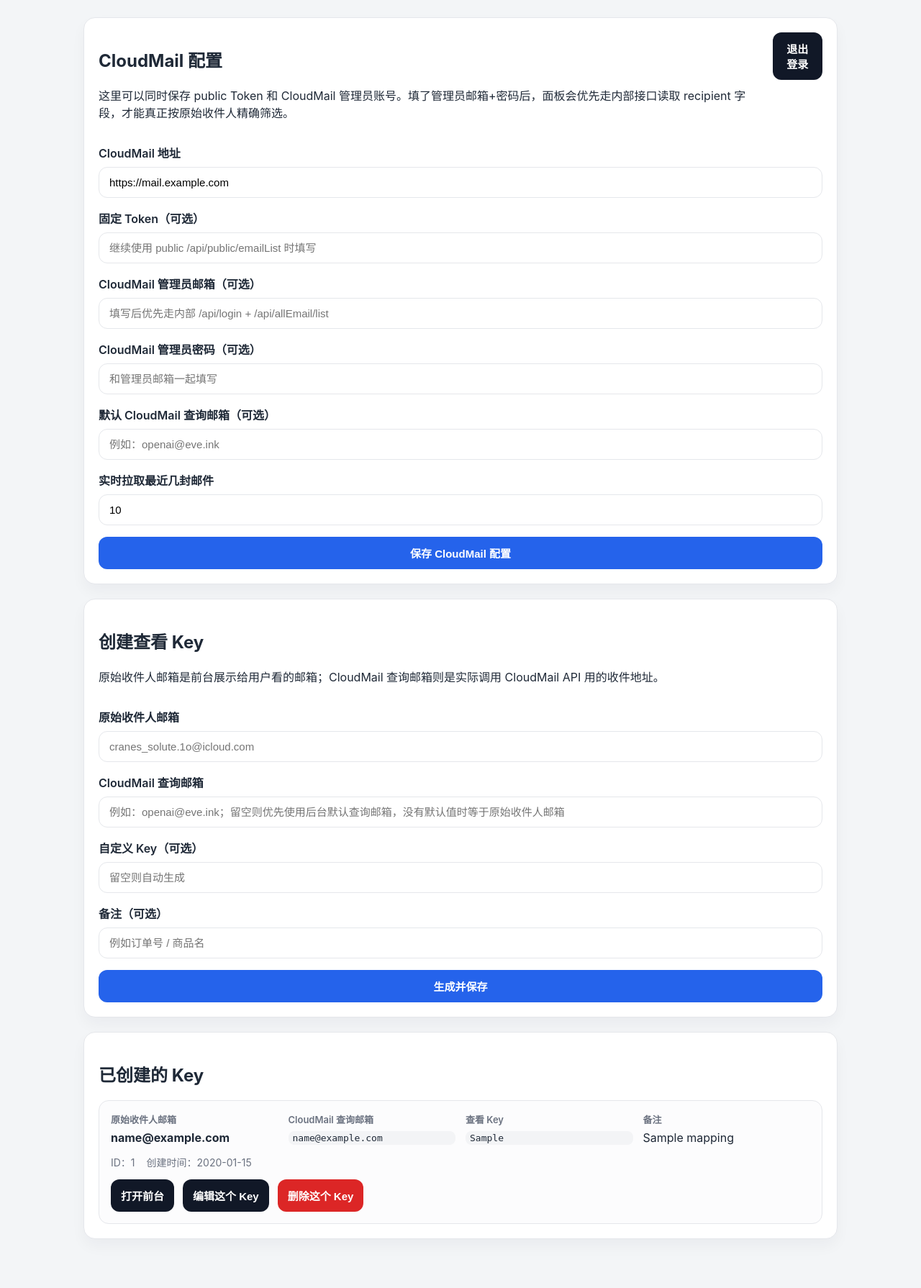
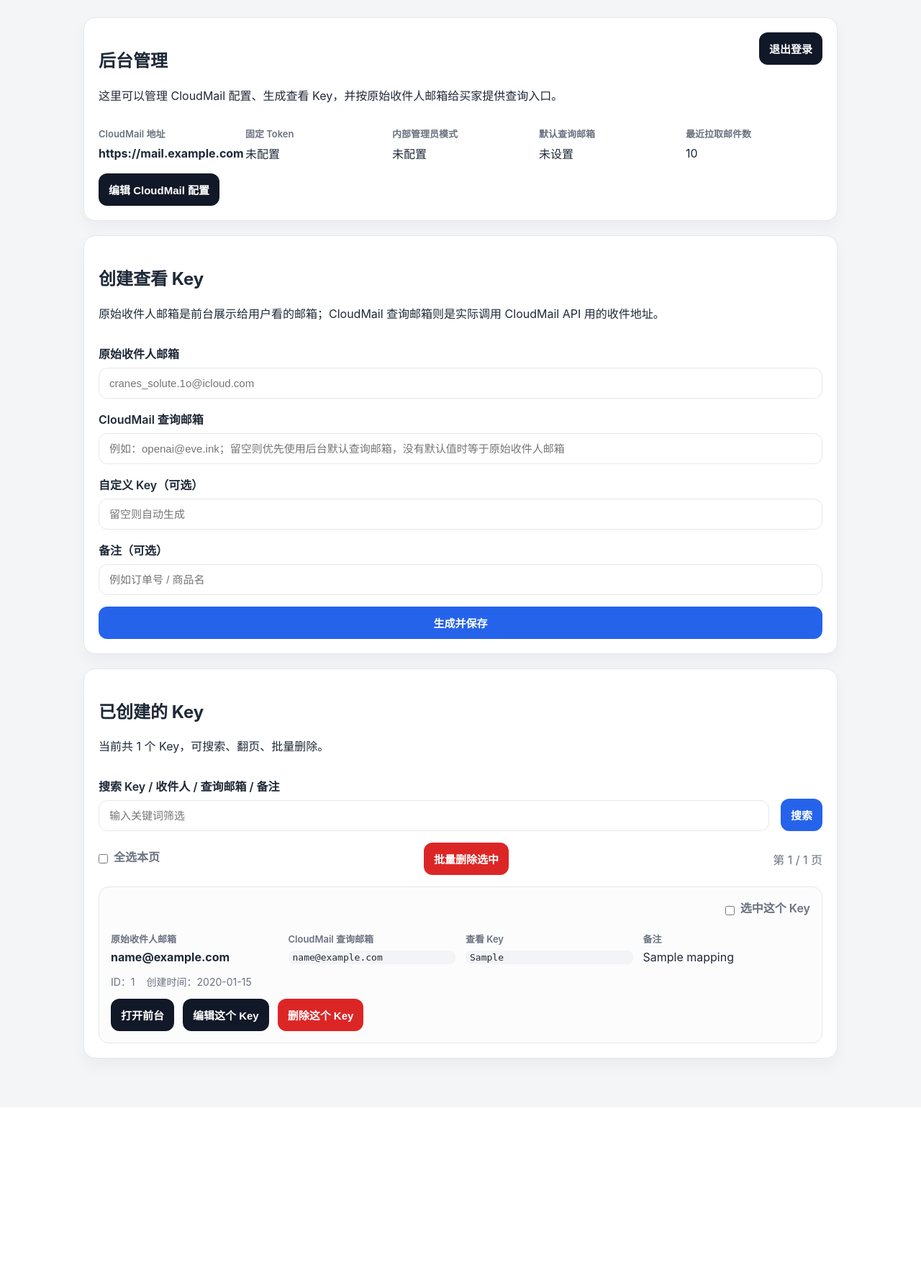
Before and after one commit to moeacgx/cloudmail-key-panel, a FastAPI app: page /admin in a window 1280 px wide. Shown: the part 119-1909 px from the top of the page at 72% size. After the commit the page ends 1613 px from the top, so only its background shows below. Run offline with FastAPI, Linux system fonts and the light colour scheme; the visitor is signed in with stand-in values (Sample User, id 1); tables that the repository leaves empty hold one stand-in row (values such as "Sample post").

Commit message:
Add admin key search pagination and batch delete

```diff
--- a/app/main.py
+++ b/app/main.py
@@ -45,6 +45,7 @@ _ORIGINAL_RECIPIENT_PATTERNS = [
         re.IGNORECASE,
     ),
 ]
+ADMIN_PAGE_SIZE = 10
 BASE_DIR = Path(__file__).resolve().parent
 TEMPLATES = Jinja2Templates(directory=str(BASE_DIR / "templates"))
 
@@ -158,10 +159,10 @@ def create_app(
         )
 
     @app.get("/admin", response_class=HTMLResponse)
-    def admin_dashboard(request: Request) -> Response:
+    def admin_dashboard(request: Request, q: str = "", page: int = 1) -> Response:
         if not _is_admin(request):
             return RedirectResponse(url="/admin/login", status_code=status.HTTP_303_SEE_OTHER)
-        return _render_admin_dashboard(request)
+        return _render_admin_dashboard(request, search_query=q, page=page)
 
     @app.post("/admin/cloudmail")
     def admin_save_cloudmail_settings(
@@ -172,6 +173,8 @@ def create_app(
         internal_admin_password: str = Form(""),
         default_query_email: str = Form(""),
         recent_email_limit: str = Form(...),
+        q: str = Form(""),
+        page: int = Form(1),
     ) -> Response:
         if not _is_admin(request):
             return RedirectResponse(url="/admin/login", status_code=status.HTTP_303_SEE_OTHER)
@@ -186,9 +189,15 @@ def create_app(
                 recent_email_limit=recent_email_limit,
             )
         except ValueError as exc:
-            return _render_admin_dashboard(request, error=_translate_store_error(str(exc)), status_code=status.HTTP_400_BAD_REQUEST)
+            return _render_admin_dashboard(
+                request,
+                error=_translate_store_error(str(exc)),
+                status_code=status.HTTP_400_BAD_REQUEST,
+                search_query=q,
+                page=page,
+            )
 
-        return _render_admin_dashboard(request, message="CloudMail 配置已保存")
+        return _render_admin_dashboard(request, message="CloudMail 配置已保存", search_query=q, page=page)
 
     @app.post("/admin/keys")
     def admin_create_key(
@@ -221,6 +230,8 @@ def create_app(
         query_email: str = Form(""),
         access_key: str = Form(...),
         label: str = Form(""),
+        q: str = Form(""),
+        page: int = Form(1),
     ) -> Response:
         if not _is_admin(request):
             return RedirectResponse(url="/admin/login", status_code=status.HTTP_303_SEE_OTHER)
@@ -234,21 +245,61 @@ def create_app(
                 label=label,
             )
         except ValueError as exc:
-            return _render_admin_dashboard(request, error=_translate_store_error(str(exc)), status_code=status.HTTP_400_BAD_REQUEST)
+            return _render_admin_dashboard(
+                request,
+                error=_translate_store_error(str(exc)),
+                status_code=status.HTTP_400_BAD_REQUEST,
+                search_query=q,
+                page=page,
+            )
 
-        return _render_admin_dashboard(request, message="Key 已更新")
+        return _render_admin_dashboard(request, message="Key 已更新", search_query=q, page=page)
 
     @app.post("/admin/keys/{mapping_id}/delete")
-    def admin_delete_key(request: Request, mapping_id: int) -> Response:
+    def admin_delete_key(request: Request, mapping_id: int, q: str = Form(""), page: int = Form(1)) -> Response:
         if not _is_admin(request):
             return RedirectResponse(url="/admin/login", status_code=status.HTTP_303_SEE_OTHER)
 
         try:
             request.app.state.store.delete_mapping(mapping_id)
         except ValueError as exc:
-            return _render_admin_dashboard(request, error=_translate_store_error(str(exc)), status_code=status.HTTP_400_BAD_REQUEST)
+            return _render_admin_dashboard(
+                request,
+                error=_translate_store_error(str(exc)),
+                status_code=status.HTTP_400_BAD_REQUEST,
+                search_query=q,
+                page=page,
+            )
 
-        return _render_admin_dashboard(request, message="Key 已删除")
+        return _render_admin_dashboard(request, message="Key 已删除", search_query=q, page=page)
+
+    @app.post("/admin/keys/batch-delete")
+    def admin_batch_delete_keys(
+        request: Request,
+        mapping_ids: list[int] = Form([]),
+        q: str = Form(""),
+        page: int = Form(1),
+    ) -> Response:
+        if not _is_admin(request):
+            return RedirectResponse(url="/admin/login", status_code=status.HTTP_303_SEE_OTHER)
+
+        try:
+            deleted_count = request.app.state.store.delete_mappings(mapping_ids)
+        except ValueError as exc:
+            return _render_admin_dashboard(
+                request,
+                error=_translate_store_error(str(exc)),
+                status_code=status.HTTP_400_BAD_REQUEST,
+                search_query=q,
+                page=page,
+            )
+
+        return _render_admin_dashboard(
+            request,
+            message=f"已批量删除 {deleted_count} 个 Key",
+            search_query=q,
+            page=page,
+        )
 
     @app.post("/admin/logout")
     def admin_logout(request: Request) -> RedirectResponse:
@@ -268,8 +319,19 @@ def _render_admin_dashboard(
     error: str | None = None,
     message: str | None = None,
     status_code: int = 200,
+    search_query: str = "",
+    page: int = 1,
 ) -> HTMLResponse:
-    mappings = request.app.state.store.list_mappings()
+    normalized_page = max(page, 1)
+    total_mappings = request.app.state.store.count_mappings(search_query=search_query)
+    total_pages = max((total_mappings - 1) // ADMIN_PAGE_SIZE + 1, 1)
+    current_page = min(normalized_page, total_pages)
+    offset = (current_page - 1) * ADMIN_PAGE_SIZE
+    mappings = request.app.state.store.list_mappings(
+        search_query=search_query,
+        limit=ADMIN_PAGE_SIZE,
+        offset=offset,
+    )
     cloudmail_config = _get_cloudmail_settings_for_display(request)
     return _render(
         request,
@@ -279,6 +341,14 @@ def _render_admin_dashboard(
             "cloudmail_config": cloudmail_config,
             "error": error,
             "message": message,
+            "search_query": search_query,
+            "current_page": current_page,
+            "total_pages": total_pages,
+            "total_mappings": total_mappings,
+            "has_previous_page": current_page > 1,
+            "has_next_page": current_page < total_pages,
+            "previous_page": current_page - 1,
+            "next_page": current_page + 1,
         },
         status_code=status_code,
     )
@@ -349,6 +419,7 @@ def _translate_store_error(message: str) -> str:
         "access_key is required": "查看 Key 不能为空",
         "access_key already exists": "这个查看 Key 已经存在",
         "mapping not found": "这个 Key 记录不存在或已被删除",
+        "mapping_ids is required": "请至少选择一个 Key",
         "base_url is required": "CloudMail 地址不能为空",
         "api_token is required": "CloudMail Token 不能为空",
         "cloudmail_auth is required": "固定 Token 和管理员邮箱密码至少填一种",
--- a/app/static/styles.css
+++ b/app/static/styles.css
@@ -65,6 +65,12 @@ body {
 button:hover,
 .button:hover {
   background: var(--primary-dark);
+}
+
+button:disabled,
+.button:disabled {
+  cursor: not-allowed;
+  opacity: 0.6;
 }
 
 .card {
@@ -283,8 +289,60 @@ button,
   align-items: center;
 }
 
+.top-gap {
+  margin-top: 16px;
+}
+
 .inline-form {
   margin: 0;
+}
+
+.admin-toolbar {
+  display: flex;
+  justify-content: space-between;
+  gap: 16px;
+  align-items: flex-end;
+  flex-wrap: wrap;
+  margin-bottom: 16px;
+}
+
+.toolbar-search {
+  flex: 1 1 320px;
+}
+
+.toolbar-row {
+  justify-content: space-between;
+}
+
+.selection-toggle {
+  display: inline-flex;
+  align-items: center;
+  gap: 8px;
+  color: var(--muted);
+  font-weight: 600;
+}
+
+.selection-toggle input {
+  width: auto;
+  margin: 0;
+}
+
+.compact-selection-row {
+  justify-content: flex-end;
+}
+
+.pagination-row {
+  display: flex;
+  justify-content: center;
+  align-items: center;
+  gap: 12px;
+  flex-wrap: wrap;
+  margin-top: 16px;
+}
+
+.pagination-status {
+  color: var(--muted);
+  font-weight: 600;
 }
 
 .mapping-dialog {
--- a/app/templates/admin_dashboard.html
+++ b/app/templates/admin_dashboard.html
@@ -4,8 +4,8 @@
 <section class="card">
   <div class="mailbox-header">
     <div>
-      <h2>CloudMail 配置</h2>
-      <p>这里可以同时保存 public Token 和 CloudMail 管理员账号。填了管理员邮箱+密码后，面板会优先走内部接口读取 recipient 字段，才能真正按原始收件人精确筛选。</p>
+      <h2>后台管理</h2>
+      <p>这里可以管理 CloudMail 配置、生成查看 Key，并按原始收件人邮箱给买家提供查询入口。</p>
     </div>
     <form method="post" action="/admin/logout">
       <button type="submit" class="secondary">退出登录</button>
@@ -19,7 +19,44 @@
     <div class="alert success">{{ message }}</div>
   {% endif %}
 
+  <div class="mapping-summary-grid">
+    <div class="mapping-field">
+      <span class="mapping-field-label">CloudMail 地址</span>
+      <strong>{{ cloudmail_config.base_url or '未填写' }}</strong>
+    </div>
+    <div class="mapping-field">
+      <span class="mapping-field-label">固定 Token</span>
+      <span>{{ '已配置' if cloudmail_config.api_token else '未配置' }}</span>
+    </div>
+    <div class="mapping-field">
+      <span class="mapping-field-label">内部管理员模式</span>
+      <span>{{ '已配置' if cloudmail_config.internal_admin_email and cloudmail_config.internal_admin_password else '未配置' }}</span>
+    </div>
+    <div class="mapping-field">
+      <span class="mapping-field-label">默认查询邮箱</span>
+      <span>{{ cloudmail_config.default_query_email or '未设置' }}</span>
+    </div>
+    <div class="mapping-field">
+      <span class="mapping-field-label">最近拉取邮件数</span>
+      <span>{{ cloudmail_config.recent_email_limit }}</span>
+    </div>
+  </div>
+
+  <div class="action-row top-gap">
+    <button type="button" class="secondary" data-cloudmail-config-trigger>编辑 CloudMail 配置</button>
+  </div>
+
+  <dialog id="cloudmail-config-dialog" class="mapping-dialog">
+    <div class="dialog-header">
+      <div>
+        <h3>编辑 CloudMail 配置</h3>
+        <p>配置放进弹窗里，平时不用一直占着页面空间。</p>
+      </div>
+      <button type="button" class="secondary" data-close-dialog>关闭</button>
+    </div>
     <form method="post" action="/admin/cloudmail" class="stack-form">
+      <input type="hidden" name="q" value="{{ search_query }}">
+      <input type="hidden" name="page" value="{{ current_page }}">
       <label>
         <span>CloudMail 地址</span>
         <input type="url" name="base_url" value="{{ cloudmail_config.base_url }}" placeholder="https://mail.boxmoe.eu.org/" required>
@@ -44,8 +81,12 @@
         <span>实时拉取最近几封邮件</span>
         <input type="number" name="recent_email_limit" min="1" step="1" value="{{ cloudmail_config.recent_email_limit }}" placeholder="例如：3" required>
       </label>
+      <div class="action-row">
         <button type="submit">保存 CloudMail 配置</button>
+        <button type="button" class="secondary" data-close-dialog>取消</button>
+      </div>
     </form>
+  </dialog>
 </section>
 
 <section class="card">
@@ -78,11 +119,49 @@
 </section>
 
 <section class="card">
+  <div class="mailbox-header">
+    <div>
       <h2>已创建的 Key</h2>
+      <p>当前共 {{ total_mappings }} 个 Key，可搜索、翻页、批量删除。</p>
+    </div>
+  </div>
+
+  <form method="get" action="/admin" class="admin-toolbar">
+    <label class="toolbar-search">
+      <span>搜索 Key / 收件人 / 查询邮箱 / 备注</span>
+      <input type="text" name="q" value="{{ search_query }}" placeholder="输入关键词筛选">
+    </label>
+    <div class="action-row">
+      <button type="submit">搜索</button>
+      {% if search_query %}
+        <a class="button secondary" href="/admin">清空筛选</a>
+      {% endif %}
+    </div>
+  </form>
+
   {% if mappings %}
+    <form method="post" action="/admin/keys/batch-delete" class="stack-form">
+      <input type="hidden" name="q" value="{{ search_query }}">
+      <input type="hidden" name="page" value="{{ current_page }}">
+
+      <div class="action-row toolbar-row">
+        <label class="selection-toggle">
+          <input type="checkbox" data-select-all>
+          <span>全选本页</span>
+        </label>
+        <button type="submit" class="danger">批量删除选中</button>
+        <span class="meta">第 {{ current_page }} / {{ total_pages }} 页</span>
+      </div>
+
       <div class="mapping-list">
         {% for item in mappings %}
           <article class="mapping-card compact-mapping-card">
+            <div class="action-row compact-selection-row">
+              <label class="selection-toggle">
+                <input type="checkbox" name="mapping_ids" value="{{ item.id }}" data-row-selector>
+                <span>选中这个 Key</span>
+              </label>
+            </div>
             <div class="mapping-summary-grid">
               <div class="mapping-field">
                 <span class="mapping-field-label">原始收件人邮箱</span>
@@ -117,13 +196,28 @@
                 data-access-key="{{ item.access_key }}"
                 data-label="{{ item.label }}"
               >编辑这个 Key</button>
-            <form method="post" action="/admin/keys/{{ item.id }}/delete" class="inline-form">
-              <button type="submit" class="danger">删除这个 Key</button>
-            </form>
+              <button type="submit" formaction="/admin/keys/{{ item.id }}/delete" class="danger" formnovalidate>删除这个 Key</button>
             </div>
           </article>
         {% endfor %}
       </div>
+    </form>
+
+    {% if total_pages > 1 %}
+      <div class="pagination-row">
+        <form method="get" action="/admin" class="inline-form">
+          <input type="hidden" name="q" value="{{ search_query }}">
+          <input type="hidden" name="page" value="{{ previous_page }}">
+          <button type="submit" class="secondary" {% if not has_previous_page %}disabled{% endif %}>上一页</button>
+        </form>
+        <span class="pagination-status">第 {{ current_page }} / {{ total_pages }} 页</span>
+        <form method="get" action="/admin" class="inline-form">
+          <input type="hidden" name="q" value="{{ search_query }}">
+          <input type="hidden" name="page" value="{{ next_page }}">
+          <button type="submit" class="secondary" {% if not has_next_page %}disabled{% endif %}>下一页</button>
+        </form>
+      </div>
+    {% endif %}
 
     <dialog id="mapping-edit-dialog" class="mapping-dialog">
       <div class="dialog-header">
@@ -134,6 +228,8 @@
         <button type="button" class="secondary" data-close-dialog>关闭</button>
       </div>
       <form id="mapping-edit-form" method="post" class="stack-form">
+        <input type="hidden" name="q" value="{{ search_query }}">
+        <input type="hidden" name="page" value="{{ current_page }}">
         <div class="mapping-grid">
           <label>
             <span>原始收件人邮箱</span>
@@ -159,12 +255,22 @@
       </form>
     </dialog>
 
+  {% else %}
+    <div class="alert">{{ '没有匹配到任何 Key。' if search_query else '暂时还没有 Key。' }}</div>
+  {% endif %}
+</section>
+
 <script>
   (() => {
-        const dialog = document.getElementById('mapping-edit-dialog');
-        const form = document.getElementById('mapping-edit-form');
-        if (!dialog || !form) return;
+    const cloudmailDialog = document.getElementById('cloudmail-config-dialog');
+    const mappingDialog = document.getElementById('mapping-edit-dialog');
+    const mappingForm = document.getElementById('mapping-edit-form');
 
+    document.querySelectorAll('[data-cloudmail-config-trigger]').forEach((button) => {
+      button.addEventListener('click', () => cloudmailDialog?.showModal());
+    });
+
+    if (mappingDialog && mappingForm) {
       const recipientInput = document.getElementById('edit-recipient-email');
       const queryInput = document.getElementById('edit-query-email');
       const keyInput = document.getElementById('edit-access-key');
@@ -172,22 +278,29 @@
 
       document.querySelectorAll('[data-edit-key-trigger]').forEach((button) => {
         button.addEventListener('click', () => {
-            form.action = `/admin/keys/${button.dataset.id}/update`;
+          mappingForm.action = `/admin/keys/${button.dataset.id}/update`;
           recipientInput.value = button.dataset.recipientEmail || '';
           queryInput.value = button.dataset.queryEmail || '';
           keyInput.value = button.dataset.accessKey || '';
           labelInput.value = button.dataset.label || '';
-            dialog.showModal();
+          mappingDialog.showModal();
         });
       });
+    }
 
-        dialog.querySelectorAll('[data-close-dialog]').forEach((button) => {
-          button.addEventListener('click', () => dialog.close());
+    document.querySelectorAll('dialog [data-close-dialog]').forEach((button) => {
+      button.addEventListener('click', () => button.closest('dialog')?.close());
     });
+
+    const selectAll = document.querySelector('[data-select-all]');
+    const rowSelectors = Array.from(document.querySelectorAll('[data-row-selector]'));
+    if (selectAll && rowSelectors.length) {
+      selectAll.addEventListener('change', () => {
+        rowSelectors.forEach((checkbox) => {
+          checkbox.checked = selectAll.checked;
+        });
+      });
+    }
   })();
 </script>
-  {% else %}
-    <div class="alert">暂时还没有 Key。</div>
-  {% endif %}
-</section>
 {% endblock %}
```
Also changed, not shown: app/store.py (+50 -4 lines), tests/test_app.py (+107 -0 lines), tests/test_store.py (+45 -0 lines). Lines whose indentation alone changed are shown as unchanged.
